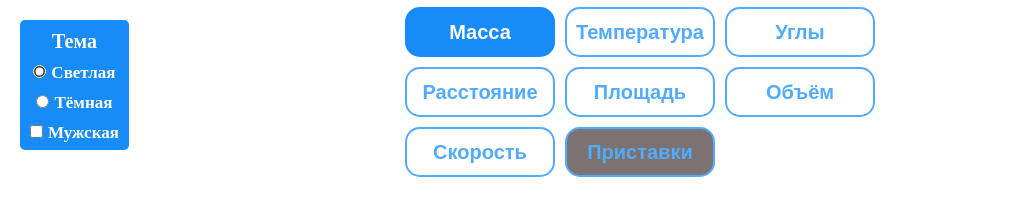
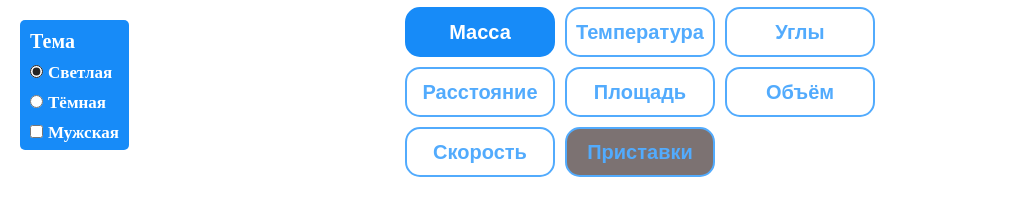
Before and after one commit to ArgentQlx/conventer, a plain HTML site: page index.html in a window 1280 px wide. Shown: the top 200 px of the page, without its empty margins (0-1012 px from the left). Drawn offline with Linux system fonts and the light colour scheme.

Commit message:
Update style.css

```diff
--- a/style.css
+++ b/style.css
@@ -114,7 +114,6 @@ input:focus {
     display: flex;
     flex-direction: column;
     position: absolute;
-    text-align: center;
     padding: 10px;
     height: 130px;
     top: 20px;
@@ -191,6 +190,6 @@ input:focus {
 
 .option label {font-size: 17px; margin-top: 10px}
 .option input {
-    accent-color: var(--theme-col);
+    accent-color: #252525ff;
     margin-right: 5px;
 }
```
